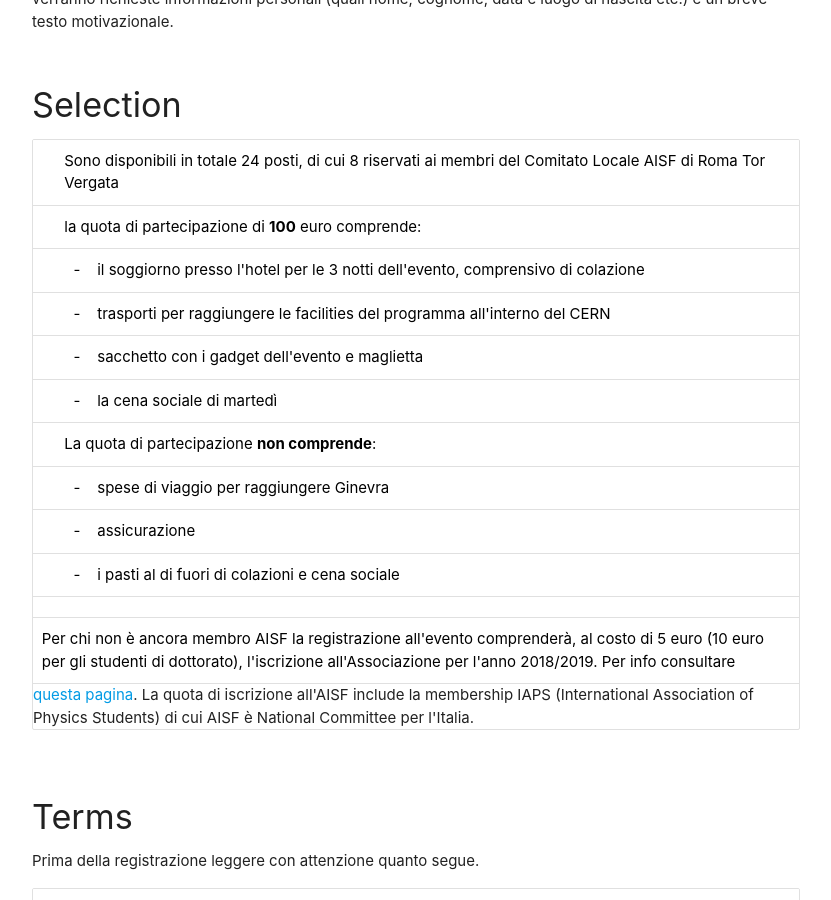
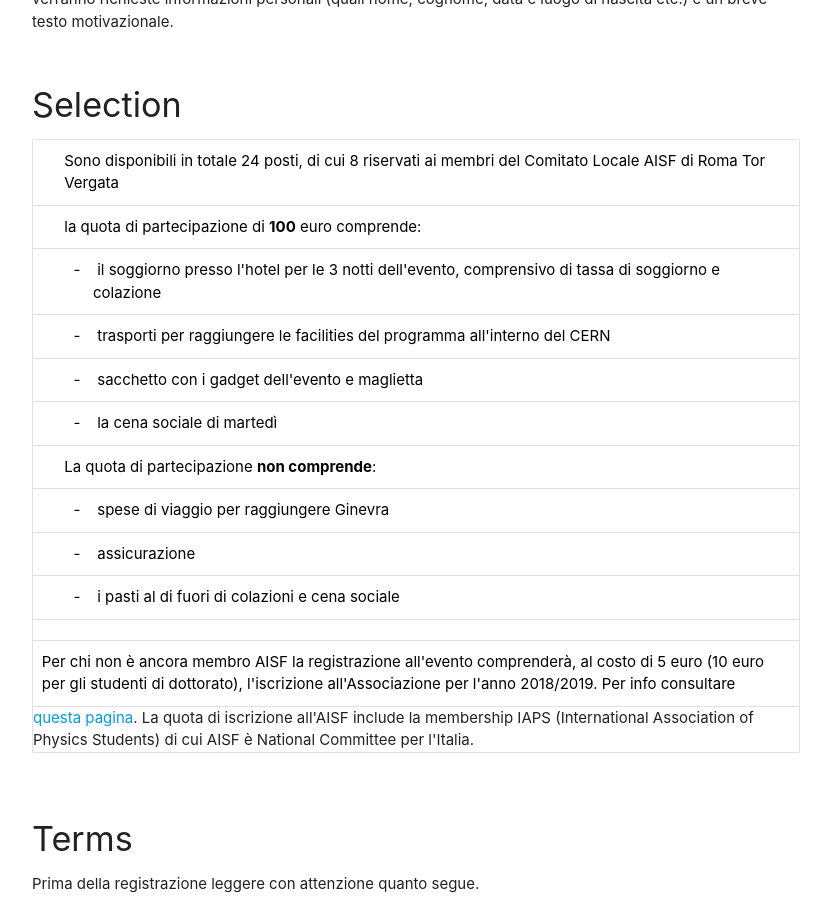
Before and after one commit to ai-sf/ring20, a Jekyll site: the page built from registration.html, in a window 1280 px wide and 900 px high, scrolled down 325 px. Shown: the whole window, without its empty margins (224-1055 px from the left). Built offline with Jekyll 4.4.1, drawn with Linux system fonts in a browser that asks for light colours; nearby versions of some CDN libraries.

Commit message:
Update registration.yml

```diff
--- a/_data/registration.yml
+++ b/_data/registration.yml
@@ -15,7 +15,7 @@ sections:
         - text: "Sono disponibili in totale 24 posti, di cui 8 riservati ai membri del Comitato Locale AISF di Roma Tor Vergata"
         - text: "la quota di partecipazione di <b>100</b> euro comprende:"
           subpoints:
-            - text: "il soggiorno presso l'hotel per le 3 notti dell'evento, comprensivo di colazione"
+            - text: "il soggiorno presso l'hotel per le 3 notti dell'evento, comprensivo di tassa di soggiorno e colazione"
             - text: "trasporti per raggiungere le facilities del programma all'interno del CERN"
             - text: "sacchetto con i gadget dell'evento e maglietta"
             - text: "la cena sociale di martedì"
```
